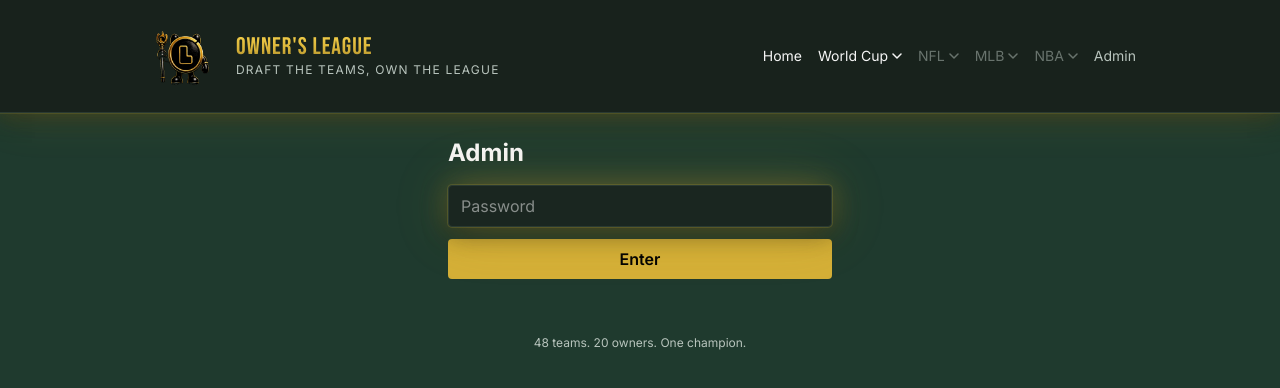
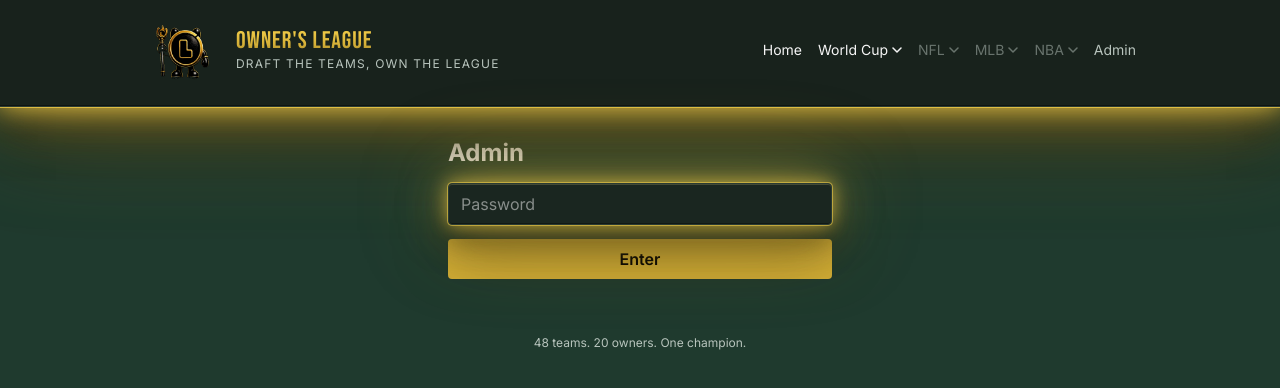
Before and after one commit to Fuhrank/fff-league, a Next.js app: page /admin in a window 1280 px wide. Shown: the top 388 px of the page. Built offline with nearby package versions, Linux system fonts and the light colour scheme.

Commit message:
style: brighter gold halo + floating 3D cards with hover lift

```diff
--- a/app/globals.css
+++ b/app/globals.css
@@ -58,27 +58,57 @@ body::after {
 .gold-bright { color: var(--gold-bright); }
 .border-line { border-color: var(--border); }
 
-/* ===== Gold glow on every card / elevated surface ===== */
-/* Noticeable halo — appears behind every box throughout the site */
+/* ===== Bright gold halo + floating 3D card ===== */
 .bg-card,
 .bg-elev {
   position: relative;
+  transform: translateY(-2px);
+  transition: transform 220ms ease, box-shadow 220ms ease;
 }
 .bg-card {
   background: var(--bg-card);
   box-shadow:
-    0 0 0 1px rgba(212, 175, 55, 0.18),
-    0 0 28px rgba(212, 175, 55, 0.32),
-    0 0 60px rgba(212, 175, 55, 0.18),
-    0 8px 24px rgba(0, 0, 0, 0.45);
+    /* Crisp gold rim */
+    0 0 0 1px rgba(244, 207, 74, 0.55),
+    inset 0 1px 0 rgba(255, 235, 150, 0.18),
+    inset 0 -1px 0 rgba(0, 0, 0, 0.35),
+    /* Bright gold halo — close + wide */
+    0 0 18px rgba(244, 207, 74, 0.65),
+    0 0 45px rgba(244, 207, 74, 0.5),
+    0 0 95px rgba(212, 175, 55, 0.35),
+    /* Lifted drop shadow for the hover/3D feel */
+    0 14px 28px rgba(0, 0, 0, 0.55),
+    0 28px 56px rgba(0, 0, 0, 0.45);
 }
 .bg-elev {
   background: var(--bg-elev);
   box-shadow:
-    0 0 0 1px rgba(212, 175, 55, 0.14),
-    0 0 22px rgba(212, 175, 55, 0.26),
-    0 0 50px rgba(212, 175, 55, 0.14),
-    0 6px 20px rgba(0, 0, 0, 0.4);
+    0 0 0 1px rgba(244, 207, 74, 0.45),
+    inset 0 1px 0 rgba(255, 235, 150, 0.14),
+    inset 0 -1px 0 rgba(0, 0, 0, 0.35),
+    0 0 14px rgba(244, 207, 74, 0.55),
+    0 0 38px rgba(244, 207, 74, 0.4),
+    0 0 80px rgba(212, 175, 55, 0.28),
+    0 12px 24px rgba(0, 0, 0, 0.5),
+    0 24px 48px rgba(0, 0, 0, 0.4);
+}
+.bg-card:hover,
+.bg-elev:hover {
+  transform: translateY(-6px);
+  box-shadow:
+    0 0 0 1px rgba(244, 207, 74, 0.75),
+    inset 0 1px 0 rgba(255, 235, 150, 0.22),
+    inset 0 -1px 0 rgba(0, 0, 0, 0.4),
+    0 0 24px rgba(244, 207, 74, 0.8),
+    0 0 60px rgba(244, 207, 74, 0.6),
+    0 0 120px rgba(212, 175, 55, 0.45),
+    0 20px 36px rgba(0, 0, 0, 0.6),
+    0 36px 72px rgba(0, 0, 0, 0.5);
+}
+
+@media (prefers-reduced-motion: reduce) {
+  .bg-card, .bg-elev { transition: none; transform: none; }
+  .bg-card:hover, .bg-elev:hover { transform: none; }
 }
 
 .title-treatment {
```
